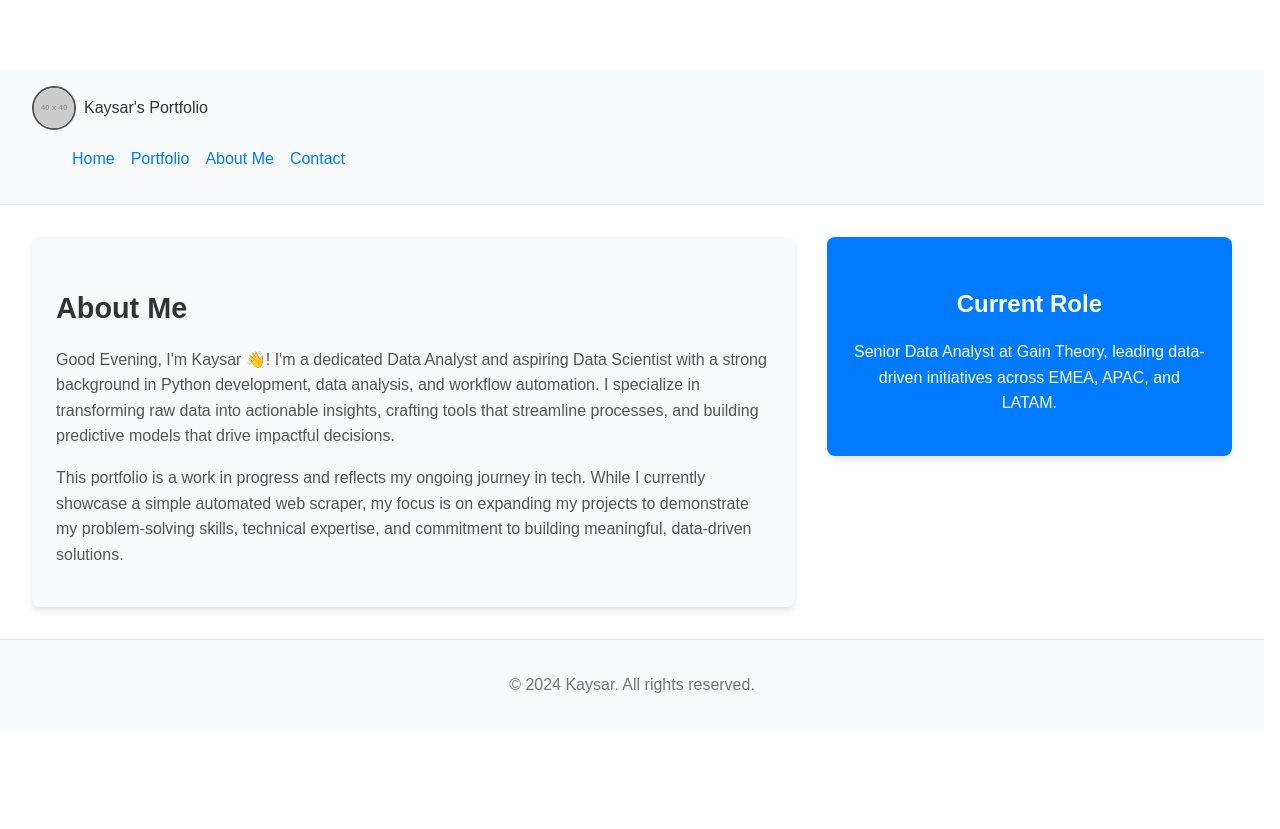
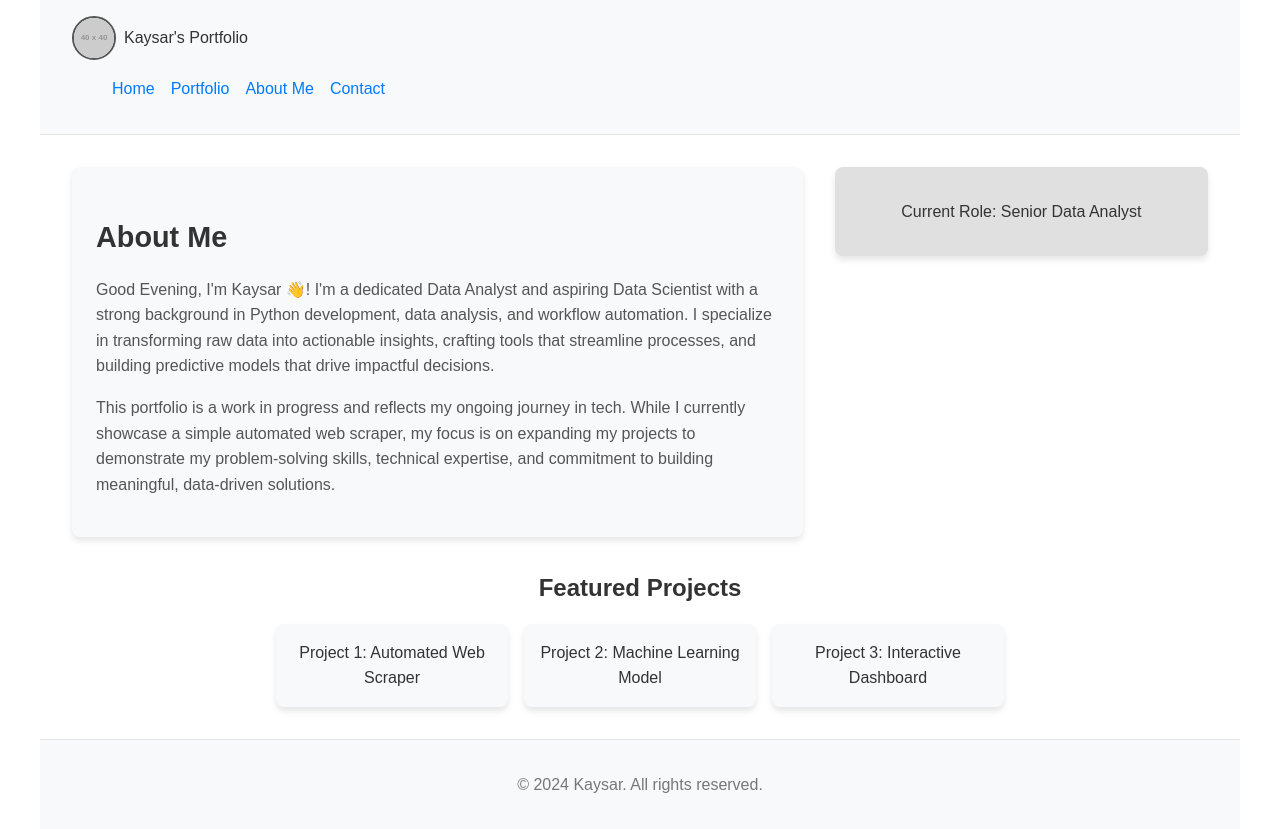
Before and after one commit to IbrahimKB/porfolio-v2, a React (Vite) app: page / in a window 1280 px wide. Before the commit the page ends 800 px from the top, so only its background shows below. Built offline with nearby package versions, Linux system fonts and the light colour scheme.

Commit message:
rebuild update

```diff
--- a/src/App.css
+++ b/src/App.css
@@ -6,6 +6,8 @@
   line-height: 1.6;
   margin: 0;
   padding: 0;
+  max-width: 1200px;
+  margin: 0 auto; /* Center the content */
 }
 
 /* Navigation Bar */
@@ -49,22 +51,17 @@
 
 /* Main Content Layout */
 .main-container {
-  display: flex;
-  justify-content: center;
-  align-items: flex-start;
   padding: 2rem;
   gap: 2rem;
-  flex-wrap: wrap;
 }
 
 /* About Me Section */
 .about-section {
   display: flex;
-  flex-direction: row;
+  justify-content: space-between;
   align-items: flex-start;
   gap: 2rem;
-  max-width: 1200px;
-  width: 100%;
+  flex-wrap: wrap;
 }
 
 .about-content {
@@ -89,21 +86,38 @@
 /* Current Role Card */
 .current-role-card {
   flex: 1;
-  background-color: #007bff;
-  color: #fff;
-  padding: 1.5rem;
+  background-color: #e0e0e0; /* Muted light gray */
+  color: #333;
+  padding: 1rem;
   border-radius: 8px;
+  text-align: center;
   box-shadow: 0 4px 6px rgba(0, 0, 0, 0.1);
+}
+
+/* Projects Carousel */
+.projects-carousel {
+  margin-top: 2rem;
   text-align: center;
 }
 
-.current-role-card h3 {
-  font-size: 1.5rem;
-  margin-bottom: 0.5rem;
+.projects-carousel h2 {
+  margin-bottom: 1rem;
 }
 
-.current-role-card p {
-  font-size: 1rem;
+.carousel {
+  display: flex;
+  justify-content: center;
+  gap: 1rem;
+}
+
+.carousel-item {
+  background-color: #f8f9fa;
+  padding: 1rem;
+  border-radius: 8px;
+  box-shadow: 0 4px 6px rgba(0, 0, 0, 0.1);
+  flex: 1;
+  text-align: center;
+  max-width: 200px;
 }
 
 /* Footer */
--- a/src/App.tsx
+++ b/src/App.tsx
@@ -51,10 +51,17 @@ function App() {
 
           {/* Current Role Highlight */}
           <div className="current-role-card">
-            <h3>Current Role</h3>
-            <p>
-              Senior Data Analyst at Gain Theory, leading data-driven initiatives across EMEA, APAC, and LATAM.
-            </p>
+            <p>Current Role: Senior Data Analyst</p>
+          </div>
+        </section>
+
+        {/* Projects Carousel */}
+        <section className="projects-carousel">
+          <h2>Featured Projects</h2>
+          <div className="carousel">
+            <div className="carousel-item">Project 1: Automated Web Scraper</div>
+            <div className="carousel-item">Project 2: Machine Learning Model</div>
+            <div className="carousel-item">Project 3: Interactive Dashboard</div>
           </div>
         </section>
       </main>
```
